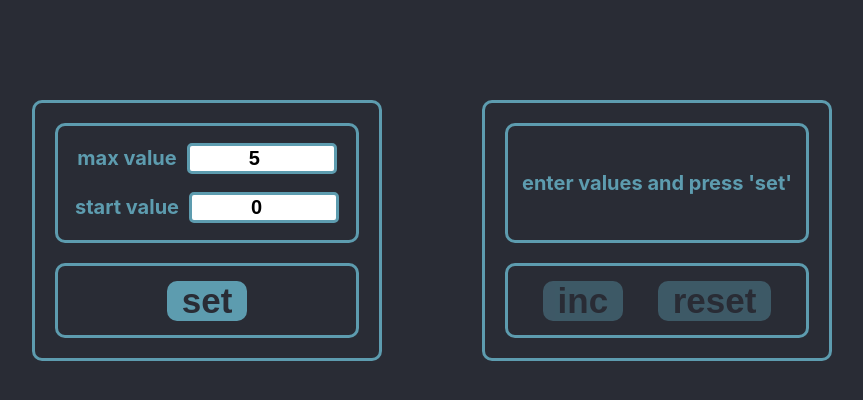
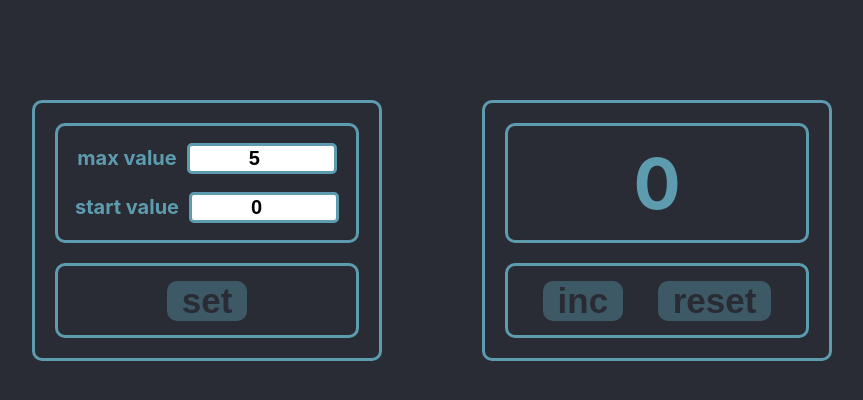
Before and after one commit to DmitryKhiliuk/counter, a React (Create React App) app: page / in a window 1280 px wide. Shown: the top 400 px of the page, without its empty margins (208-1071 px from the left). Built offline with nearby package versions, Linux system fonts and the light colour scheme.

Commit message:
redux is wrong

```diff
--- a/src/App.tsx
+++ b/src/App.tsx
@@ -3,25 +3,25 @@ import './App.css';
 import {CounterValue} from "./components/CounterValue/CounterValue";
 import {CounterMain} from "./components/CounterMain/CounterMain";
 import {AppRootStateType, store} from "./state/store";
-import {InitialStateType} from "./state/counter-reducer";
+import {errorAC, InitialStateType} from "./state/counter-reducer";
 import {useDispatch, useSelector} from 'react-redux';
 
 
 function App() {
 
-    const [max, setMax] = useState('5')
+    /*const [max, setMax] = useState('5')
     const [start, setStart] = useState('0')
     const [numb, setNumb] = useState<number>(0)
     const [isDisabled, setIsDisabled] = useState(true)
     const [error, setError] = useState(false)
     const [active, setActive] = useState(true)
-
+*/
 
     const counter = useSelector<AppRootStateType, InitialStateType>(state => state.counter)
     const dispatch = useDispatch()
 
 
-    const errorStart = () => {
+   /* const errorStart = () => {
       if (+start < 0 || +start >= +max) {
           setError(true)
       } else {setError(false)}
@@ -29,26 +29,32 @@ function App() {
     useEffect(() => {
         errorStart()
     },[start, max])
+*/
+    const errorStart = () => {
+         dispatch((+counter.minValue < 0 || +counter.minValue >= +counter.maxValue) ? errorAC(true) : errorAC(false))
+    }
+
+    useEffect(() => {
+        errorStart()
+    },[counter.minValue, counter.maxValue])
 
 
-
-
-    useEffect(() => {
+    /*useEffect(() => {
         setIsDisabled( false)
         setActive(true)
-    },[start,max])
+    },[start,max])*/
 
     /*const focusInput = () => {
         setFocus(true)
     }*/
 
-    const numbInc = () => {
+    /*const numbInc = () => {
         return numb < +max ? setNumb(numb + 1) : numb
     }
 
-    const numbReset = () => setNumb(+start)
+    const numbReset = () => setNumb(+start)*/
 
-    useEffect(() => {
+    /*useEffect(() => {
         let maxAsString = localStorage.getItem('max')
         if (maxAsString) {
             let newMax = JSON.parse(maxAsString)
@@ -59,15 +65,15 @@ function App() {
         if (startAsString) {
             let newStart = JSON.parse(startAsString)
             setStart(newStart)}
-    }, [])
+    }, [])*/
 
-    const setLSHandler = () => {
+    /*const setLSHandler = () => {
       localStorage.setItem('max', max)
       localStorage.setItem('start', start)
         setNumb(+start)
         setIsDisabled(true)
         setActive(false)
-    }
+    }*/
 
     console.log(store.getState())
 
@@ -76,25 +82,8 @@ function App() {
     return (
     <div className="App">
 
-        <CounterValue max={max}
-                      setMax={setMax}
-                      start={start}
-                      setStart={setStart}
-                      setLSHandler={setLSHandler}
-                      disabled={isDisabled}
-                      /*focusInput={focusInput}*/
-                      error={error}
-                      counter={counter}
-        />
-        <CounterMain numbInc={numbInc}
-                     numbReset={numbReset}
-                     numb={numb}
-                     start={start}
-                     max={max}
-                     disabled={!isDisabled}
-                     /*focus={focus}*/
-                     error={error}
-        active={active}/>
+        <CounterValue counter={counter}/>
+        <CounterMain counter={counter}/>
 
     </div>
   );
--- a/src/components/CounterMain/CounterMain.tsx
+++ b/src/components/CounterMain/CounterMain.tsx
@@ -1,18 +1,11 @@
 import React from 'react';
 import {CounterMainTable} from "./CounterMainTable";
 import {CounterMainButton} from "./CounterMainButton";
+import {InitialStateType} from "../../state/counter-reducer";
 
 
 type CounterMainType = {
-    numbInc: () => void
-    numbReset: () => void
-    numb: number
-    start: string
-    max: string
-    disabled: boolean
-    /*focus: boolean*/
-    error: boolean
-    active: boolean
+    counter: InitialStateType
 }
 
 
@@ -23,18 +16,12 @@ export const CounterMain = (props:CounterMainType) => {
 
     return (
         <div className={'counter'}>
-            <CounterMainTable numb={props.numb}
-                              start={props.start}
-                              max={props.max}
-                              error={props.error}
-                             /* focus={props.focus}*/
-            active={props.active}/>
-            <CounterMainButton numbInc={props.numbInc}
-                               numbReset={props.numbReset}
-                               disabled={props.disabled}
-                               error={props.error}
-                               numb={props.numb}
-                               max={props.max}/>
+            <CounterMainTable
+                              counter={props.counter}
+
+                             />
+            <CounterMainButton
+                               counter={props.counter}/>
         </div>
     );
 };
--- a/src/components/CounterMain/CounterMainButton.tsx
+++ b/src/components/CounterMain/CounterMainButton.tsx
@@ -1,34 +1,34 @@
 import React from 'react';
 import {Button} from "../../Button";
+import {useDispatch} from "react-redux";
+import {IncrementAC, InitialStateType, resetAC} from "../../state/counter-reducer";
 
 type CounterMainButtonType = {
-    numbInc: () => void
-    numbReset: () => void
-    disabled: boolean
-    error: boolean
-    numb: number
-    max: string
+
+    counter: InitialStateType
 }
 
 
 
 export const CounterMainButton = (props:CounterMainButtonType) => {
 
-const buttonIncHandler = () => {
-  props.numbInc()
+const dispatch = useDispatch()
+
+const incButtonHandler = () => {
+    (props.counter.presentValue < +props.counter.maxValue) && dispatch(IncrementAC(props.counter.presentValue))
 }
-const buttonResetHandler = () => {
-  props.numbReset()
+const resetButtonHandler = () => {
+    dispatch(resetAC(props.counter.minValue))
 }
 
     return (
         <div className={'counter__button'}>
             <Button buttonName={'inc'}
-                    callBack={buttonIncHandler}
-                    disabled={props.numb === +props.max || props.disabled}/>
+                    callBack={incButtonHandler}
+                    disabled={props.counter.presentValue === +props.counter.maxValue || props.counter.isDisabled}/>
             <Button buttonName={'reset'}
-                    callBack={buttonResetHandler}
-                    disabled={props.disabled}/>
+                    callBack={resetButtonHandler}
+                    disabled={props.counter.isDisabled}/>
         </div>
     );
 };
--- a/src/components/CounterMain/CounterMainTable.tsx
+++ b/src/components/CounterMain/CounterMainTable.tsx
@@ -1,21 +1,18 @@
 import React from 'react';
+import {InitialStateType} from "../../state/counter-reducer";
 
 type CounterMainTableType = {
-    numb: number
-    start: string
-    max: string
-    error: boolean
-    /*focus: boolean*/
-    active: boolean
+    counter: InitialStateType
 }
+
 
 
 export const CounterMainTable = (props:CounterMainTableType) => {
     return (
         <div className={'counter__table'}>
-            {!props.active && !props.error && <div className={props.numb === +props.max?'error-number':'number'}>{props.numb}</div>}
-            {props.active && !props.error && <div className={'message'}>enter values and press 'set'</div>}
-            {props.error && <div className={'error-message'}>Incorrect value!</div>}
+            {!props.counter.active && !props.counter.error && <div className={props.counter.presentValue === +props.counter.maxValue?'error-number':'number'}>{props.counter.presentValue}</div>}
+            {props.counter.active && !props.counter.error && <div className={'message'}>enter values and press 'set'</div>}
+            {props.counter.error && <div className={'error-message'}>Incorrect value!</div>}
         </div>
     );
 };
--- a/src/components/CounterValue/CounterValue.tsx
+++ b/src/components/CounterValue/CounterValue.tsx
@@ -4,14 +4,7 @@ import {CounterValueButton} from "./CounterValueButton";
 import {InitialStateType} from "../../state/counter-reducer";
 
 type CounterValueType = {
-    max: string
-    start: string
-    setMax: (max: string) => void
-    setStart: (start: string) => void
-    setLSHandler: () => void
-    disabled: boolean
-   /* focusInput: () => void*/
-    error: boolean
+
     counter: InitialStateType
 }
 
@@ -20,20 +13,11 @@ export const CounterValue = (props:CounterValueType) => {
 
     return (
         <div className={'counter'}>
-            <CounterValueTable max={props.max}
-                               setMax={props.setMax}
-                               start={props.start}
-                               setStart={props.setStart}
-                               error={props.error}
+            <CounterValueTable
                                counter={props.counter}
                                /*focusInput={props.focusInput}*//>
-            <CounterValueButton max={props.max}
-                                setMax={props.setMax}
-                                start={props.start}
-                                setStart={props.setStart}
-                                setLSHandler={props.setLSHandler}
-                                disabled={props.disabled}
-                                error={props.error}/>
+            <CounterValueButton
+                                counter={props.counter}/>
         </div>
     );
 };
--- a/src/components/CounterValue/CounterValueButton.tsx
+++ b/src/components/CounterValue/CounterValueButton.tsx
@@ -1,24 +1,27 @@
 import React from 'react';
 import {Button} from "../../Button";
+import {InitialStateType, PresentValueAC} from "../../state/counter-reducer";
+import {useDispatch} from "react-redux";
 
 type CounterValueButtonType = {
-    max: string
-    start: string
-    setMax: (max: string) => void
-    setStart: (start: string) => void
-    setLSHandler: () => void
-    disabled: boolean
-    error: boolean
+
+    counter: InitialStateType
 }
 
 
 export const CounterValueButton = (props: CounterValueButtonType) => {
 
+    const dispatch = useDispatch()
+
+    const setButtonHandler = () => {
+      dispatch(PresentValueAC(props.counter.minValue, props.counter.isDisabled, props.counter.active))
+    }
+
     return (
         <div className={'counter__button'}>
-            <Button callBack={props.setLSHandler}
+            <Button callBack={setButtonHandler}
                     buttonName={'set'}
-                    disabled={props.error || props.disabled}
+                    disabled={props.counter.error || props.counter.isDisabled}
 
             />
         </div>
--- a/src/components/CounterValue/CounterValueTable.tsx
+++ b/src/components/CounterValue/CounterValueTable.tsx
@@ -1,14 +1,10 @@
-import React from 'react';
+import React, {useEffect} from 'react';
 import {Input} from "./Input";
 import {useDispatch} from "react-redux";
-import {addMaxValueAC, addMinValueAC, InitialStateType} from "../../state/counter-reducer";
+import {addMaxValueAC, addMinValueAC, InitialStateType, PresentValueAC} from "../../state/counter-reducer";
 
 type CounterValueTableType = {
-    max: string
-    start: string
-    setMax: (max: string) => void
-    setStart: (start: string) => void
-    error: boolean
+
     counter: InitialStateType
     /*focusInput: () => void*/
 }
@@ -22,9 +18,19 @@ export const CounterValueTable = (props:CounterValueTableType) => {
       dispatch(addMaxValueAC(maxValue))
     }
 
-    const addMinValue = (maxValue: string) => {
-        dispatch(addMinValueAC(maxValue))
+    const addMinValue = (minValue: string) => {
+        dispatch(addMinValueAC(minValue))
     }
+
+    const updateValue = (minValue: string) => {
+        dispatch( PresentValueAC(minValue, false, true))
+    }
+
+    useEffect(() => {
+        updateValue(props.counter.minValue)
+    },[props.counter.minValue,props.counter.maxValue])
+
+
 
 
     return (
@@ -32,12 +38,12 @@ export const CounterValueTable = (props:CounterValueTableType) => {
             <Input nameInput={'max value'}
                    callBackInput={addMaxValue}
                    value={props.counter.maxValue}
-                   inputClass={props.error && +props.start >= +props.max?'error':'input'}
+                   inputClass={props.counter.error && +props.counter.minValue >= +props.counter.maxValue?'error':'input'}
                    /*callBackFocus={props.focusInput}*//>
             <Input nameInput={'start value'}
                    callBackInput={addMinValue}
                    value={props.counter.minValue}
-                   inputClass={props.error?'error':'input'}
+                   inputClass={props.counter.error?'error':'input'}
                    /*callBackFocus={props.focusInput}*//>
         </div>
     );
```
Also changed, not shown: src/state/counter-reducer.ts (+47 -2 lines).
